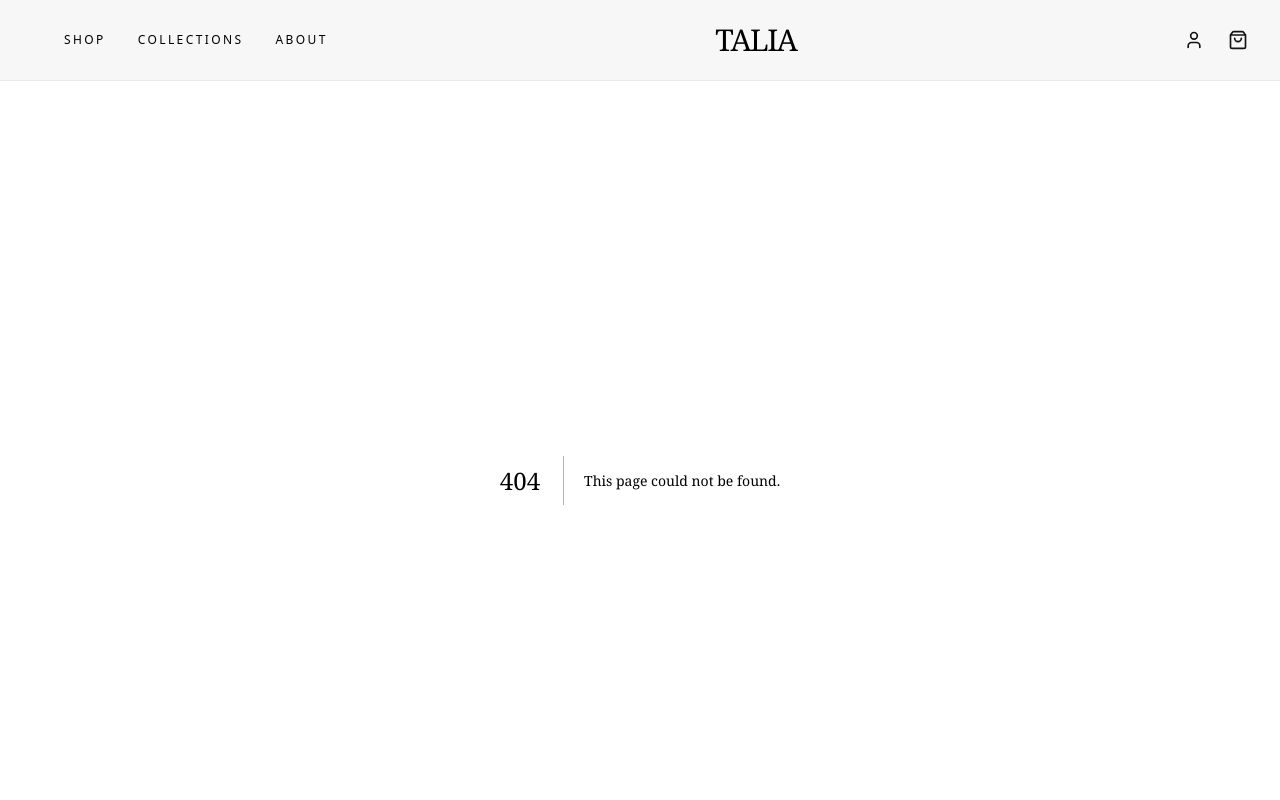
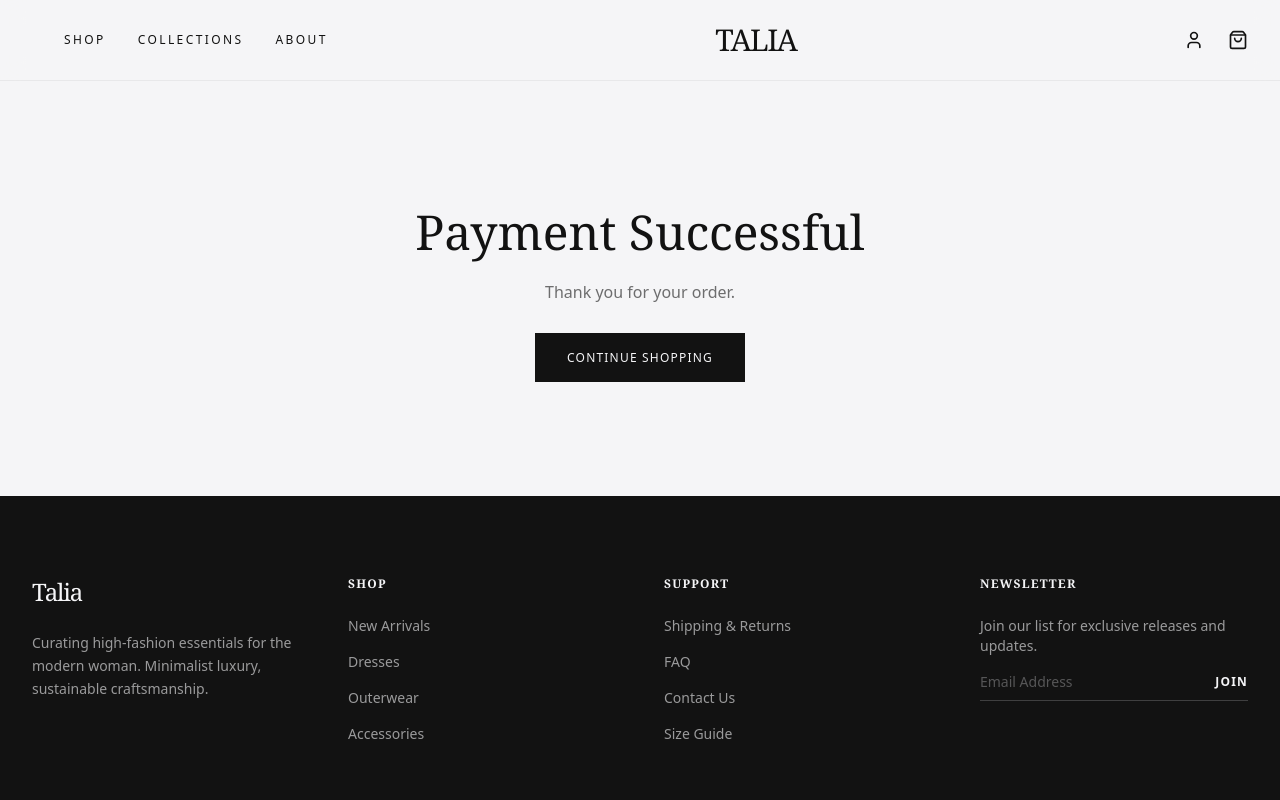
Before and after one commit to rodas-awgichew/Talia-Ecommerce-Web-App, a Next.js app: page /success in a window 1280 px wide. Before the commit this address had no page. Shown: the top 800 px of the page. Built offline with nearby package versions, Linux system fonts and the light colour scheme.

Commit message:
feat: add success page for successful checkout sessions,

```diff
--- /dev/null
+++ b/app/success/page.tsx
@@ -0,0 +1,22 @@
+export default function SuccessPage() {
+  return (
+    <div className="max-w-4xl mx-auto py-32 text-center">
+
+      <h1 className="text-5xl font-serif mb-6">
+        Payment Successful
+      </h1>
+
+      <p className="text-charcoal/60 mb-10">
+        Thank you for your order.
+      </p>
+
+      <a
+        href="/shop"
+        className="px-8 py-4 bg-charcoal text-bone uppercase text-xs tracking-widest"
+      >
+        Continue Shopping
+      </a>
+
+    </div>
+  );
+}
```
